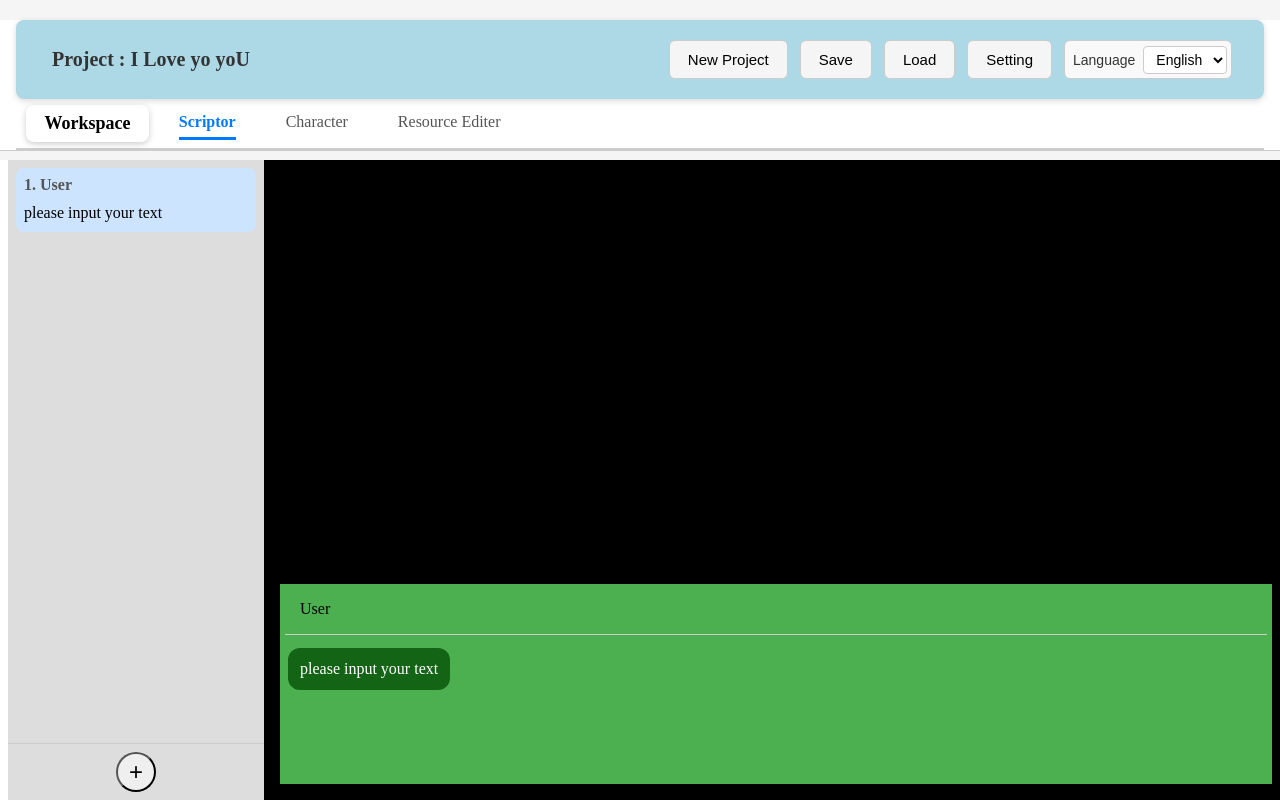
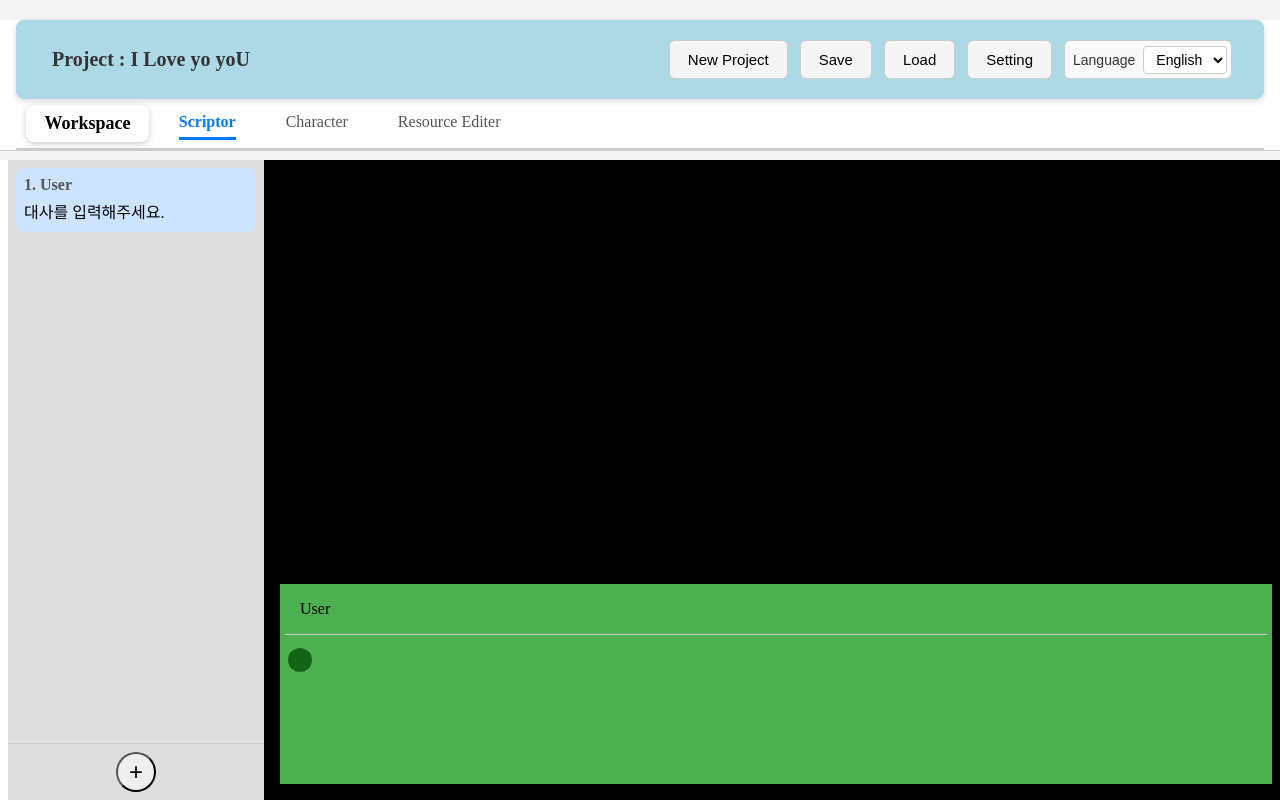
Before and after one commit to andoricano/JsonGenerator, a React (Vite) app: page / in a window 1280 px wide. Built offline with nearby package versions, Linux system fonts and the light colour scheme.

Commit message:
[feat] Script List의 Text 규칙을 수정.

```diff
--- a/src/components/aside/ScriptList.tsx
+++ b/src/components/aside/ScriptList.tsx
@@ -57,7 +57,10 @@ export default function ScriptList() {
                 lineHeight: "1.4",
               }}
             >
-              {item.scriptString.script}
+              {item.scriptString.script.length == 0
+                ? "대사를 입력해주세요."
+                : item.scriptString.script
+              }
             </div>
           </div>
         );
--- a/src/components/aside/SideBar.tsx
+++ b/src/components/aside/SideBar.tsx
@@ -8,7 +8,6 @@ export default function SideBar() {
   const handleAdd = () => {
     addScriptItem();
   };
-
 
     return (
         <div
@@ -21,8 +20,6 @@ export default function SideBar() {
             }}
         >
             <ScriptList />
-
-
 
             <div
                 style={{
@@ -41,12 +38,8 @@ export default function SideBar() {
                         fontSize: "24px",
                         cursor: "pointer",
                     }}
-                    onClick={
-                        handleAdd
-                    }
-                >
-                    +
-                </button>
+                    onClick={() => handleAdd()}
+                >+</button>
             </div>
         </div>
     );
--- a/src/stores/AppStore.ts
+++ b/src/stores/AppStore.ts
@@ -27,6 +27,7 @@ export function useStoreLogic() {
       ...prev,
       { ...defaultScriptItem, id: crypto.randomUUID() }
     ]);
+    setSelectedIndex(scriptItems.length)
   };
 
   const addImage = (url: string) => setImages(prev => [...prev, { id: Date.now(), url }]);
--- a/src/types.ts
+++ b/src/types.ts
@@ -61,7 +61,7 @@ const defaultSnapshot: Snapshot = {
 };
 
 const defaultScriptString: ScriptString = {
-  script: "please input your text",
+  script: "",
   fontSize: 16,
   fontStyle: 0,
   fontColor: 0,
```
